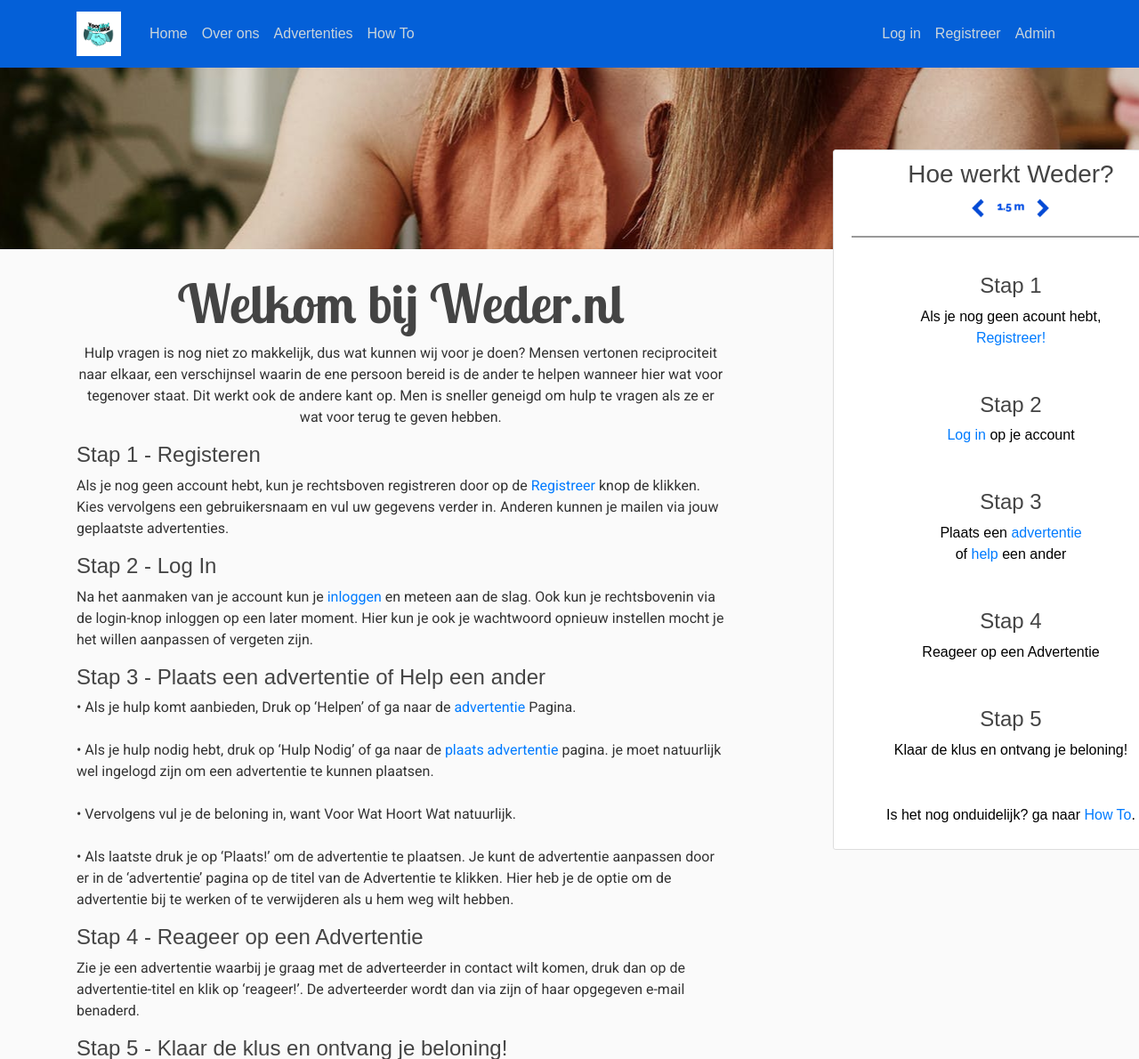
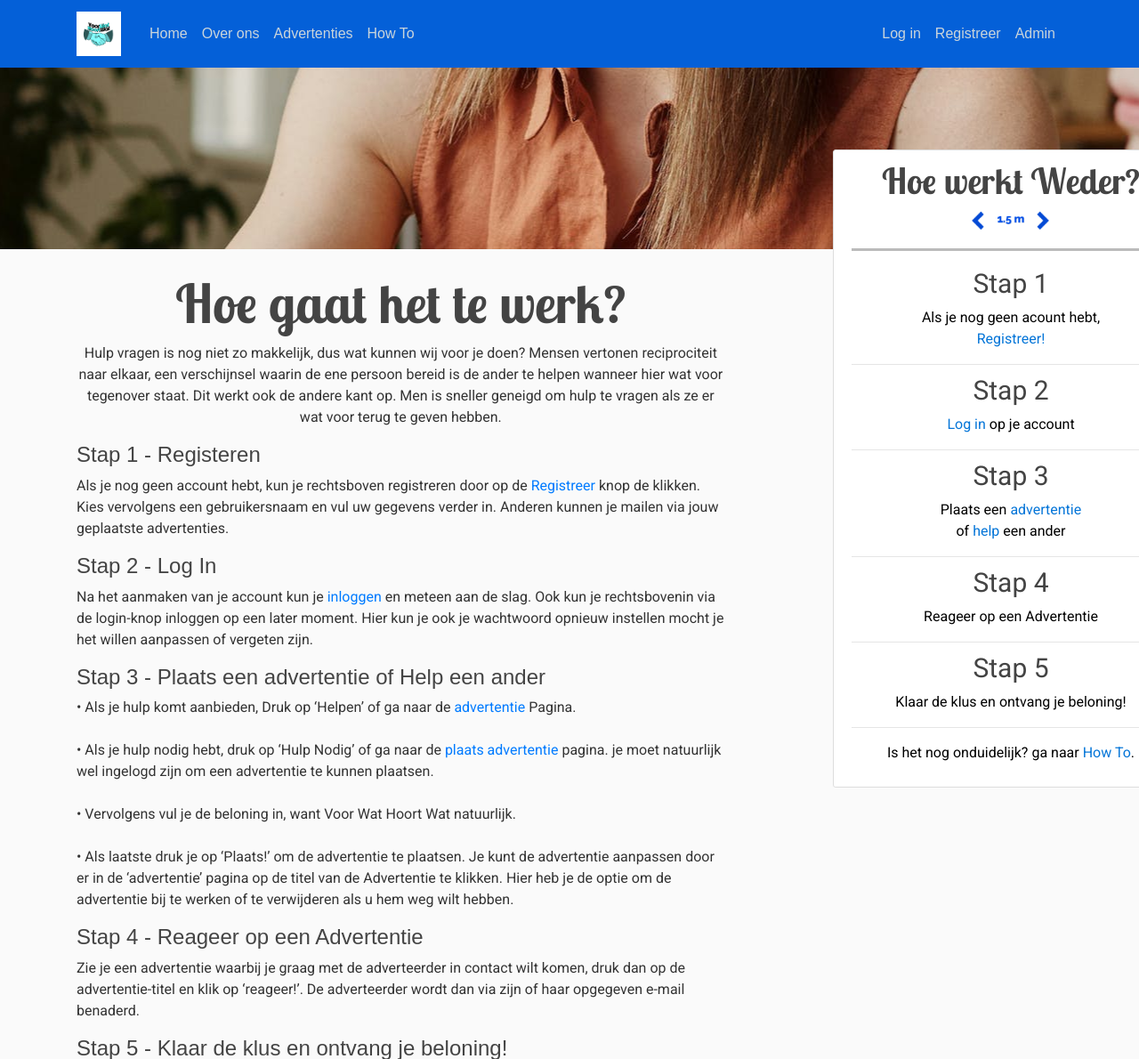
Before and after one commit to Ruben-wiel/s4d_project, a Django app: page /howto/ in a window 1280 px wide. Shown: the top 1190 px of the page at 89% size. Run offline with Django 3.2, Linux system fonts and the light colour scheme; some libraries are stand-ins or nearby versions.

Commit message:
CSS update Hoe werkt Weder hokje

```diff
--- a/s4d_webapp/website/static/website/instructions.css
+++ b/s4d_webapp/website/static/website/instructions.css
@@ -45,3 +45,55 @@
 .howtocontent p {
     font-family: 'Roboto', sans-serif;
 }
+
+/* -------------------------- HOKJE --------------------- */
+
+.testen {
+    margin-top: -7em;
+}
+
+.testen p {
+    font-family: 'Roboto', sans-serif;
+}
+
+.testen a{
+    color: rgba(4, 117, 216, 1);
+}
+
+/* content in wrapper */
+
+
+.content-section h3{
+    font-size: 40px;
+    font-family: 'Lobster Two', cursive;
+
+}
+
+.content-section h4{
+    margin-top: -5px;
+    font-size: 30px;
+    font-family: 'Roboto', sans-serif;
+
+}
+
+.infotekst {
+    font-family: Rondalo;
+    font-size: 25px;
+
+}
+
+.titeltwee {
+    margin-top: -5px;
+    color: rgb(80, 106, 252);
+}
+
+/* Solid border */
+hr.solid {
+    border-top: 3px solid #bbb;
+  }
+
+nav {
+    background-color: rgba(4, 96, 216, 1);
+}
+
+/* ------------------------------ HOKJE EIND------------------------- */
--- a/s4d_webapp/website/templates/website/base.html
+++ b/s4d_webapp/website/templates/website/base.html
@@ -77,7 +77,9 @@
                 tegenprestatie!
                 </p> -->
                 <hr class="solid">
-                  <ul class="list-group">
+                  <!--<ul class="list-group">
+                  JENTE KAN HIER NOG ANDERE DIVIDERS AANPASSEN :D
+                  -->
                     <div class="mb-4"></div>
                       <h4 class="text-center">Stap 1</h4>
                       <p class='nummer1'>
--- a/s4d_webapp/website/templates/website/howto.html
+++ b/s4d_webapp/website/templates/website/howto.html
@@ -4,7 +4,7 @@
   type="text/css"
   href="{% static 'website/instructions.css' %}"
 />
-<div class="titelcontent"><h1>Welkom bij Weder.nl</h1></div>
+<div class="titelcontent"><h1>Hoe gaat het te werk?</h1></div>
 
   <!--<div class="howtocontent">
     <h1>
--- a/s4d_webapp/website/templates/website/posts.html
+++ b/s4d_webapp/website/templates/website/posts.html
@@ -13,7 +13,6 @@
 <main role="main" class="post-content">
   <form method="GET" action=".">
     <div class="form-row">
-        <h6>Zoek</h6>
       <div class="form-group col-12">
         <div class="input-group">
           <input
```
Also changed, not shown: s4d_webapp/website/static/website/about.css (+52 -0 lines), s4d_webapp/website/static/website/home.css (+4 -11 lines), s4d_webapp/website/static/website/posts.css (+52 -0 lines).
